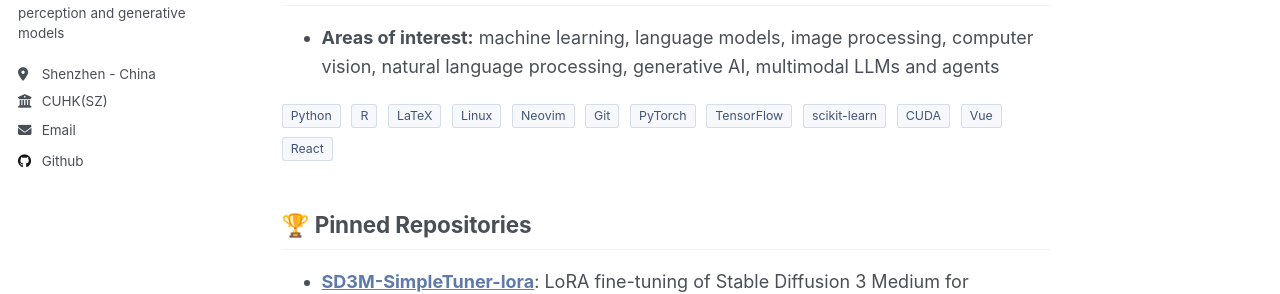
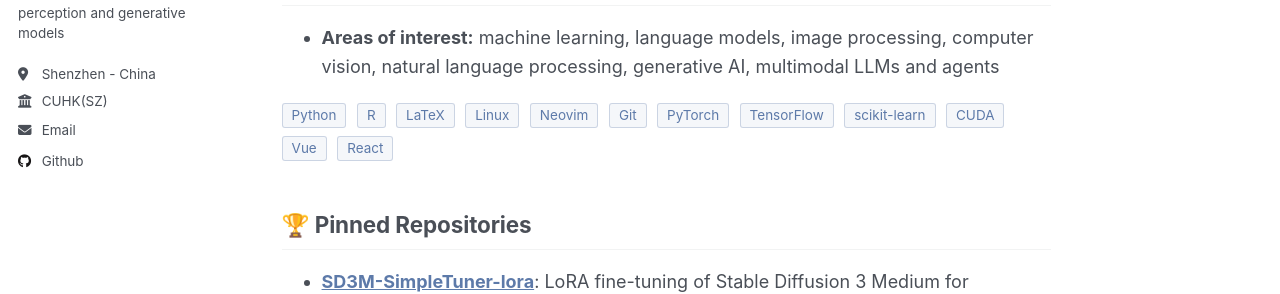
Before and after one commit to CAI991108/CAI991108.github.io, a Jekyll site: the page built from _pages/about.md, in a window 1280 px wide. Shown: the part 370-664 px from the top of the page. Built offline with Jekyll 4.4.1, drawn with Linux system fonts in a browser that asks for light colours.

Commit message:
style: make the chips read as blue labels rather than disabled buttons
At 11px and mixed 30% toward black, the skill chips came out gray. Border,
tint and text now all come from the brand blue, one step up in size.

check-site: compare absolute image URLs against the host, so the same-origin
avatar is not counted as a third-party request.

```diff
--- a/_sass/_overrides.scss
+++ b/_sass/_overrides.scss
@@ -92,12 +92,13 @@
 .chip {
   display: inline-block;
   margin: 0 0.3rem 0.3rem 0;
-  padding: 0.05rem 0.45rem;
-  border: 1px solid rgba($palette-blue, 0.22);
+  padding: 0.08rem 0.5rem;
+  border: 1px solid rgba($palette-blue, 0.28);
   border-radius: 3px;
-  background: rgba($palette-blue, 0.05);
-  font-size: $type-size-7;
-  color: mix(#000, $palette-blue, 30%);
+  background: rgba($palette-blue, 0.06);
+  font-size: $type-size-6;
+  line-height: 1.5;
+  color: $palette-blue;
   white-space: nowrap;
 }
 
--- a/scripts/check-site.mjs
+++ b/scripts/check-site.mjs
@@ -234,7 +234,11 @@
         !/komarev\.com/.test(html),
         /komarev\.com/.test(html) ? "komarev still embedded" : "none",
       );
-      const thirdPartyImages = [...html.matchAll(/<img[^>]+src="(https?:\/\/[^"]+)"/gi)].map((m) => m[1]);
+      // Absolute same-origin URLs (the template's base_path makes the avatar
+      // one) are not third-party; compare against the host, not the prefix.
+      const thirdPartyImages = [...html.matchAll(/<img[^>]+src="(https?:\/\/[^"]+)"/gi)]
+        .map((m) => m[1])
+        .filter((u) => !u.toLowerCase().startsWith(BASE.toLowerCase()));
       record(
         "home loads no third-party images",
         thirdPartyImages.length === 0,
```
